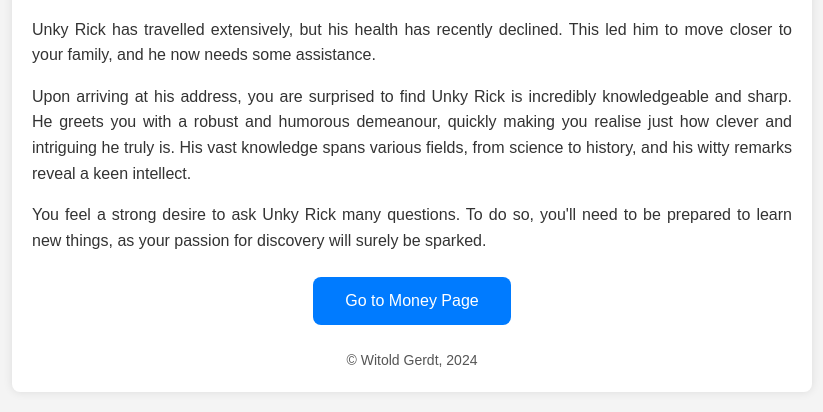
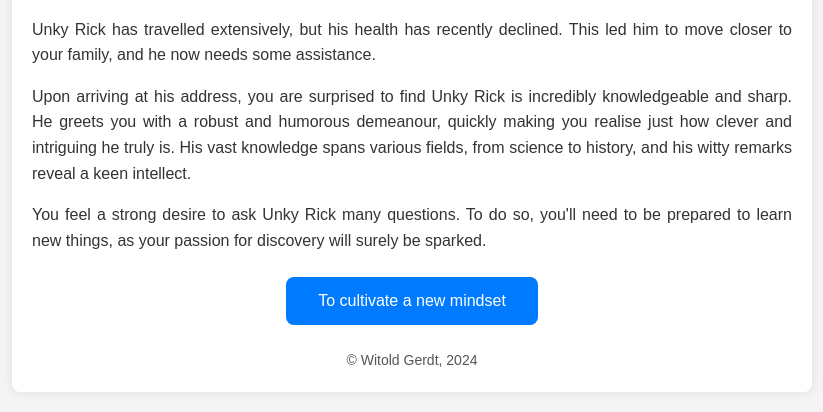
Before and after one commit to witoldgerdt/unky_rick, a Django app: page / in a window 1280 px wide. Shown: the part 998-1410 px from the top of the page, without its empty margins (228-1051 px from the left). Run offline with Django 4.2, Linux system fonts and the light colour scheme.

Commit message:
Change the labbel of the button

```diff
--- a/analyze_platform/templates/analyze_platform/about.html
+++ b/analyze_platform/templates/analyze_platform/about.html
@@ -109,7 +109,7 @@
             <p>Upon arriving at his address, you are surprised to find Unky Rick is incredibly knowledgeable and sharp. He greets you with a robust and humorous demeanour, quickly making you realise just how clever and intriguing he truly is. His vast knowledge spans various fields, from science to history, and his witty remarks reveal a keen intellect.</p>
             <p>You feel a strong desire to ask Unky Rick many questions. To do so, you'll need to be prepared to learn new things, as your passion for discovery will surely be sparked.</p>
             <div class="button-container">
-                <button class="button" onclick="window.location.href='{% url 'money' %}'">Go to Money Page</button>
+                <button class="button" onclick="window.location.href='{% url 'money' %}'">To cultivate a new mindset</button>
             </div>
         </div>
         <footer class="footer">
```
Also changed, not shown: analyze_platform/test/test_money.py (+1 -1 lines).
